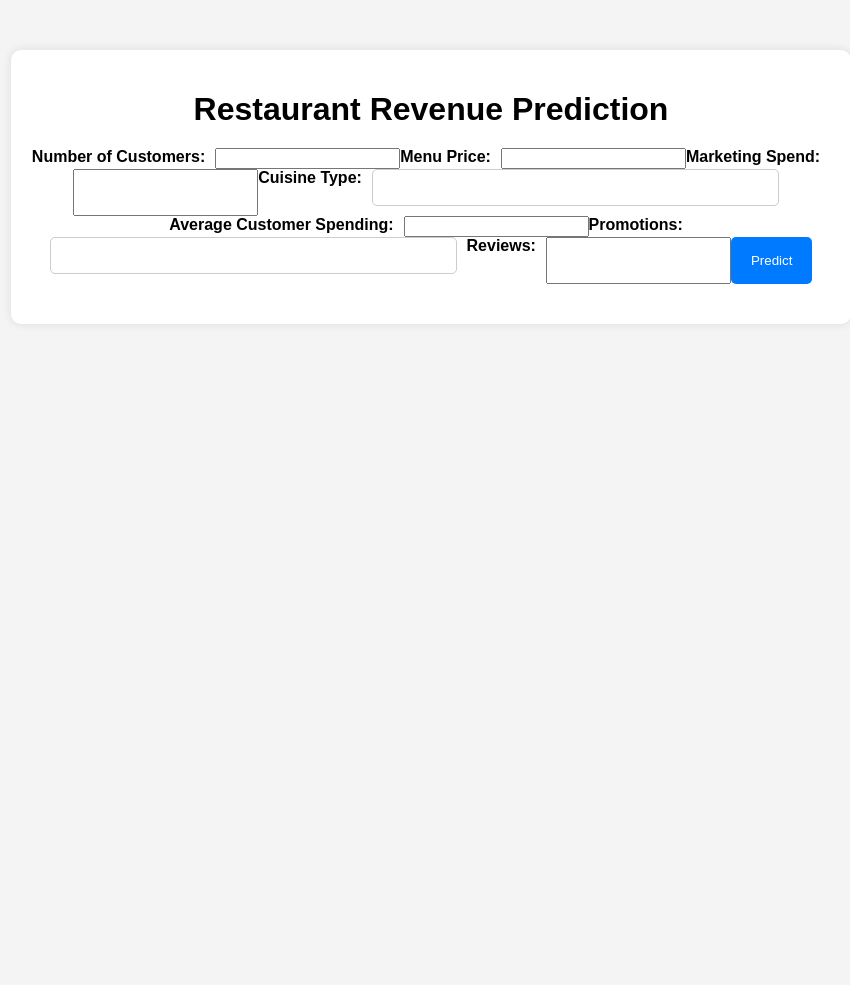
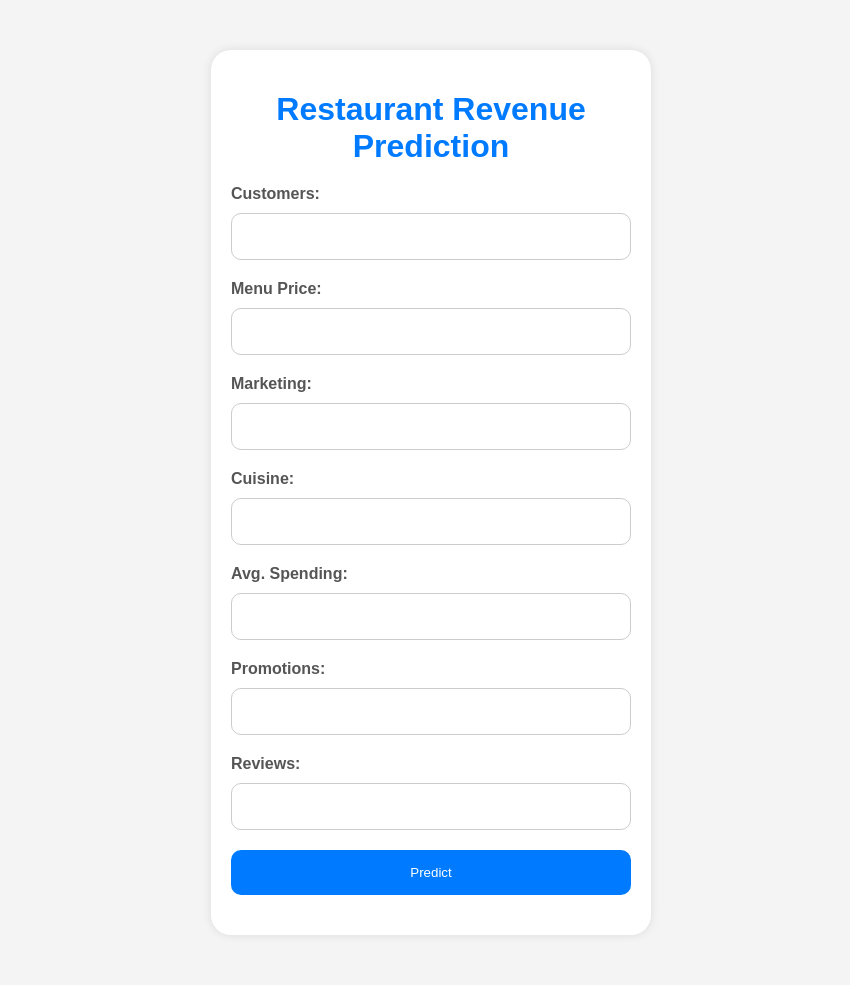
Before and after one commit to ecetkr/mikrogrup-final-ece-teker, a Flask app: page / in a window 1280 px wide. Shown: the whole page, without its empty margins (209-1059 px from the left). Before the commit the page ends 284 px from the top, so only its background shows below. Run offline with Flask 3, Linux system fonts and the light colour scheme; parts of the project's set-up code (start-up, migrations or seed data) failed here and were passed over.

Commit message:
update index.html

```diff
--- a/templates/index.html
+++ b/templates/index.html
@@ -12,43 +12,45 @@
             background-color: #f4f4f4;
         }
         .container {
-            max-width: 800px;
+            max-width: 400px;
             margin: 50px auto;
             padding: 20px;
             background-color: #fff;
-            border-radius: 10px;
+            border-radius: 20px; /* Increased border-radius */
             box-shadow: 0 0 10px rgba(0, 0, 0, 0.1);
         }
         h1 {
             text-align: center;
             margin-bottom: 20px;
+            color: #007bff;
         }
         form {
-            display: flex;
-            flex-wrap: wrap;
-            justify-content: center;
             margin-bottom: 20px;
         }
         label {
             font-weight: bold;
-            margin-right: 10px;
+            margin-bottom: 10px;
+            display: block;
+            color: #555;
         }
-        input[type="text"], select {
-            padding: 10px;
-            margin-right: 10px;
-            margin-bottom: 10px;
+        input[type="text"], input[type="number"] {
+            padding: 15px; /* Increased padding */
+            margin-bottom: 20px; /* Increased margin-bottom */
             border: 1px solid #ccc;
-            border-radius: 5px;
-            width: calc(50% - 15px);
+            border-radius: 10px; /* Increased border-radius */
+            width: 100%;
+            box-sizing: border-box; /* Ensures padding is included in width */
         }
         input[type="submit"] {
-            padding: 10px 20px;
+            padding: 15px 20px;
             background-color: #007bff;
             color: #fff;
             border: none;
-            border-radius: 5px;
+            border-radius: 10px;
             cursor: pointer;
             transition: background-color 0.3s;
+            width: 100%;
+            box-sizing: border-box; /* Ensures padding is included in width */
         }
         input[type="submit"]:hover {
             background-color: #0056b3;
@@ -56,6 +58,8 @@
         #result {
             text-align: center;
             margin-top: 20px;
+            font-weight: bold;
+            color: #007bff;
         }
     </style>
 </head>
@@ -63,20 +67,19 @@
     <div class="container">
         <h1>Restaurant Revenue Prediction</h1>
         <form action="/predict" method="post">
-            <label for="Number_of_Customers">Number of Customers:</label>
+            <label for="Number_of_Customers">Customers:</label>
             <input type="number" id="Number_of_Customers" name="Number_of_Customers" step="0.01" required>
 
             <label for="Menu_Price">Menu Price:</label>
             <input type="number" id="Menu_Price" name="Menu_Price" step="0.01" required>
 
-            <label for="Marketing_Spend">Marketing Spend:</label>
+            <label for="Marketing_Spend">Marketing:</label>
             <input type="number" id="Marketing_Spend" name="Marketing_Spend" step="0.01" required>
 
-            <label for="Cuisine_Type">Cuisine Type:</label>
+            <label for="Cuisine_Type">Cuisine:</label>
             <input type="text" id="Cuisine_Type" name="Cuisine_Type" required>
 
-
-            <label for="Average_Customer_Spending">Average Customer Spending:</label>
+            <label for="Average_Customer_Spending">Avg. Spending:</label>
             <input type="number" id="Average_Customer_Spending" name="Average_Customer_Spending" step="0.01" required>
 
             <label for="Promotions">Promotions:</label>
```
